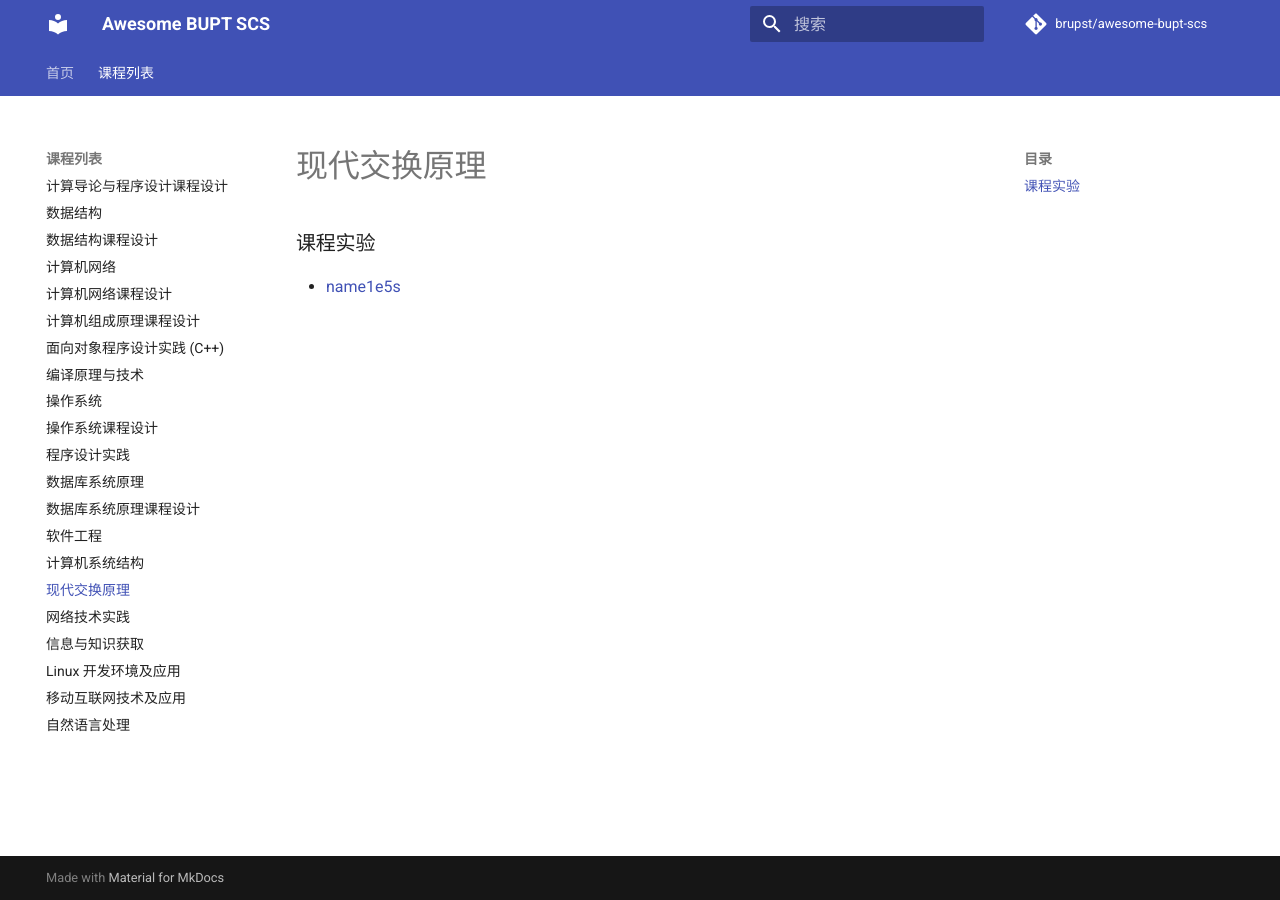
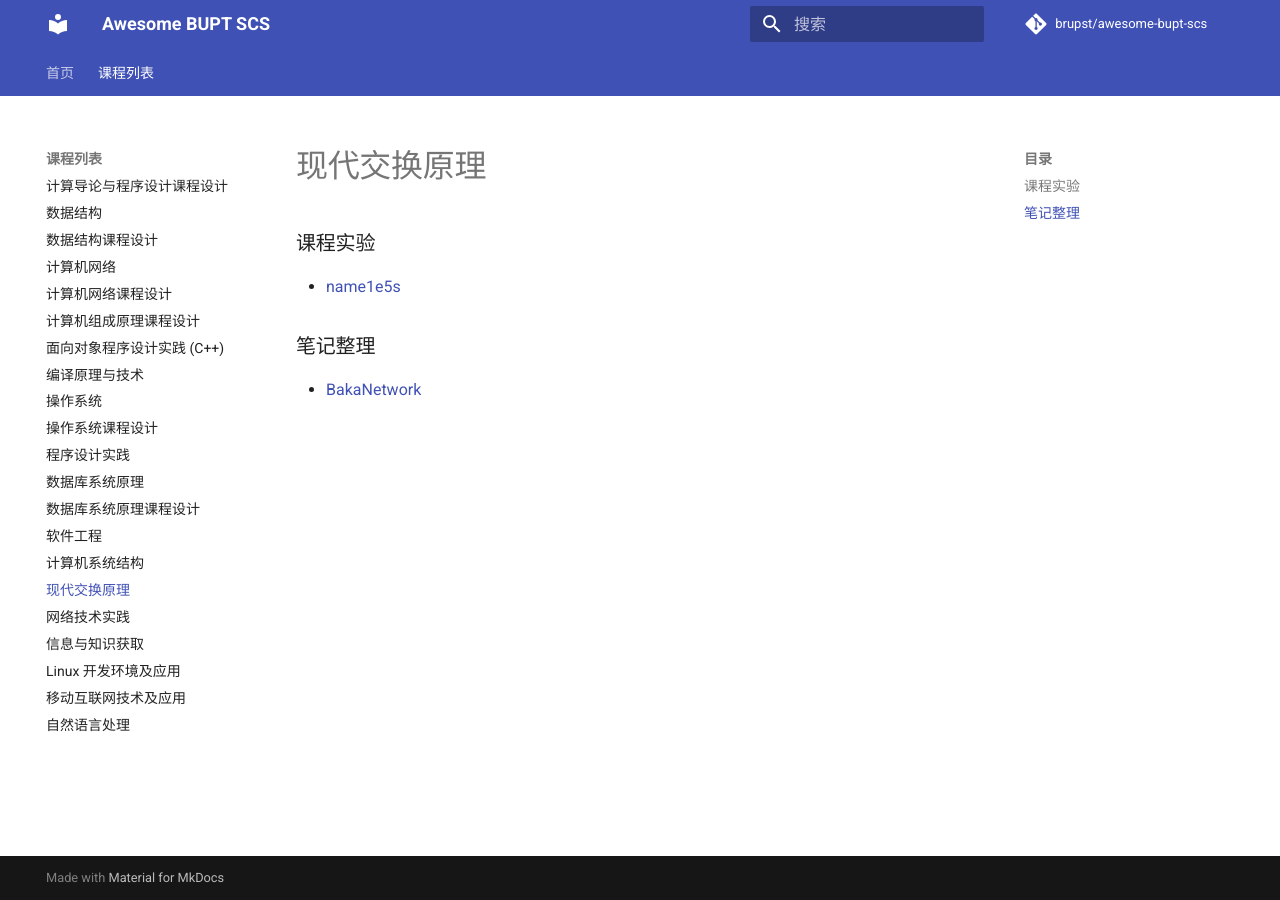
Before and after one commit to brupst/awesome-bupt-scs, an MkDocs documentation site: the page built from projects/Switcher.md, in a window 1280 px wide. Built offline with MkDocs 1.6.1 and Material for MkDocs 9.7.7, drawn with Linux system fonts in a browser that asks for light colours; comment, search, counter and statistics services are not loaded.

Commit message:
增加了现代交换原理的期末复习笔记 (#23)
* add chwazi in projects\Mobile-Internet-Technology-and-Application.md

* 增加现代交换原理笔记

```diff
--- a/projects/Switcher.md
+++ b/projects/Switcher.md
@@ -3,3 +3,7 @@
 ### 课程实验
 
 * [name1e5s](https://github.com/name1e5s/playground/tree/master/Switcher)
+
+### 笔记整理
+
+* [BakaNetwork](https://github.com/BakaNetwork/PrinciplesOfModernSwitchingCircuit)
```
